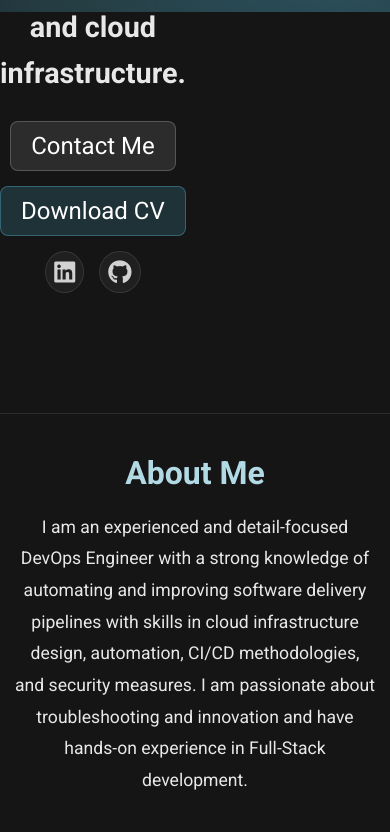
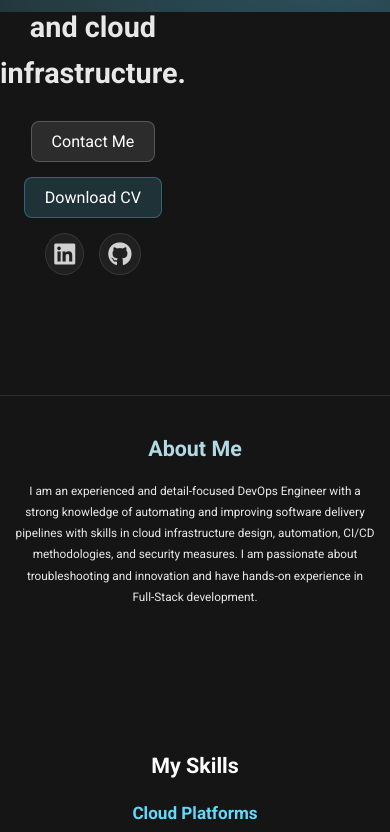
Before and after one commit to Char0r0/PersonalWeb, a React (Create React App) app: page / in a window 390 px wide. Shown: the part 832-1664 px from the top of the page. Built offline with nearby package versions, Linux system fonts and the light colour scheme; no server answers.

Commit message:
update mobile layout

```diff
--- a/src/App.css
+++ b/src/App.css
@@ -1144,3 +1144,70 @@ section h1 {
         display: flex;
     }
 }
+
+/* Mobile font size adjustments */
+@media (max-width: 768px) {
+    body {
+        font-size: calc(1rem * 0.67); /* Set base font size for mobile to 2/3 of original */
+    }
+
+    h1 {
+        font-size: calc(2.5em * 0.67); /* Decrease font size for h1 to 2/3 of original */
+    }
+
+    h2 {
+        font-size: calc(1.6em * 0.67); /* Decrease font size for h2 to 2/3 of original */
+    }
+
+    h3 {
+        font-size: calc(1.4em * 0.67); /* Decrease font size for h3 to 2/3 of original */
+    }
+
+    p {
+        font-size: calc(1em * 0.67); /* Decrease font size for paragraphs to 2/3 of original */
+    }
+
+    /* Adjust font size for other elements as needed */
+    .navbar li {
+        font-size: calc(0.95em * 0.67); /* Decrease font size for navbar items to 2/3 of original */
+    }
+
+    .btn {
+        font-size: calc(1em * 0.67); /* Decrease font size for buttons to 2/3 of original */
+    }
+
+    /* Add more styles as needed */
+}
+
+/* Work Experience section styles */
+.timeline {
+    position: relative;
+    max-width: 1200px;
+    margin: 40px auto;
+    padding: 0 20px;
+}
+
+/* Responsive adjustments for Work Experience */
+@media (max-width: 768px) {
+    .timeline {
+        padding: 0 10px; /* Reduce padding */
+    }
+
+    .timeline-item {
+        flex-direction: column; /* Stack items vertically */
+        margin: 20px 0; /* Reduce margin between items */
+    }
+
+    .timeline-content {
+        width: 100%; /* Full width for mobile */
+        padding: 15px; /* Add some padding */
+    }
+
+    .timeline-marker {
+        margin-bottom: 10px; /* Add space below marker */
+    }
+
+    .timeline-year {
+        display: none; /* Optionally hide year labels for mobile */
+    }
+}
```
